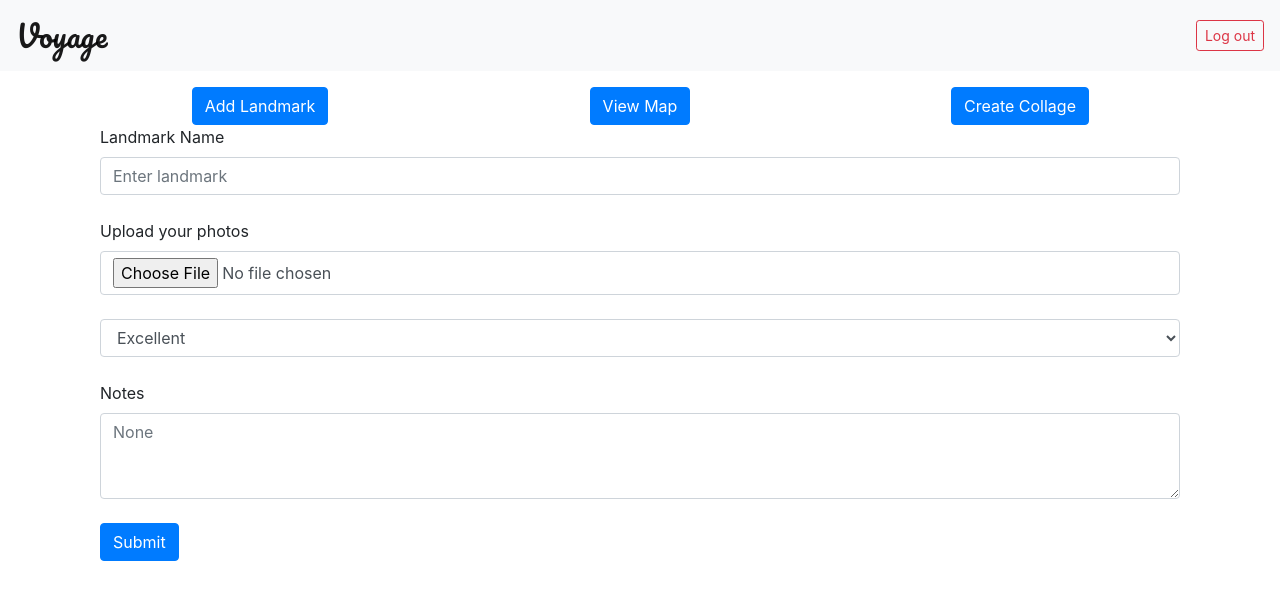
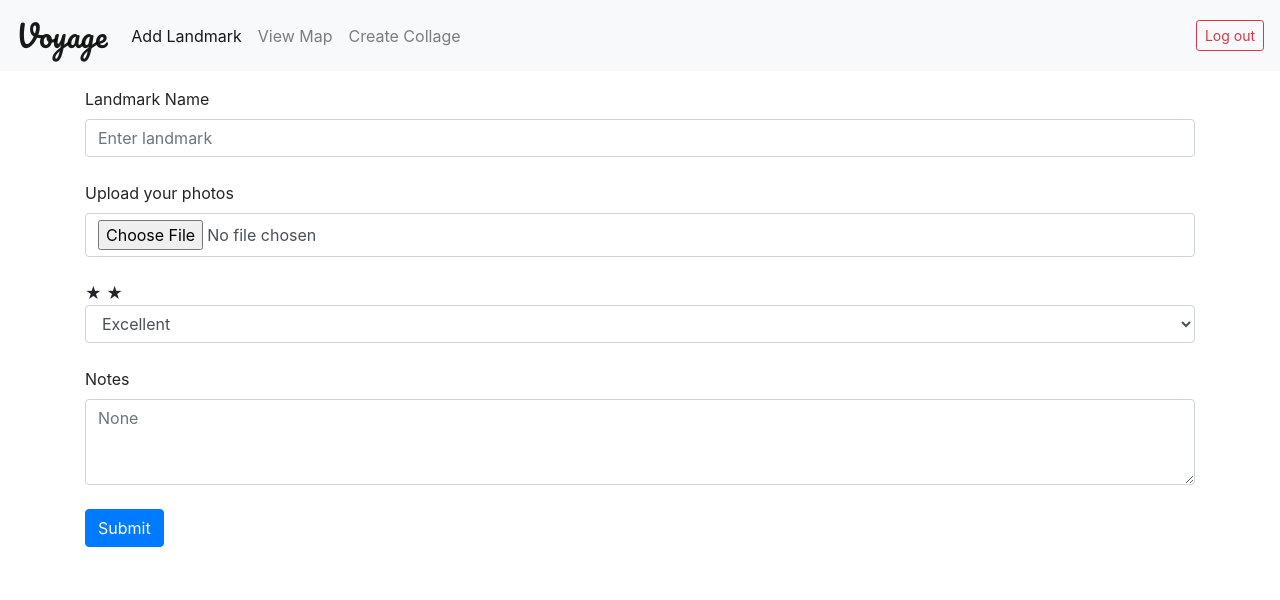
Before and after one commit to hieusydo/Voyage, a Flask app: page /landmark/add/ in a window 1280 px wide. Shown: the top 600 px of the page. Run offline with Flask 2, Linux system fonts and the light colour scheme; the visitor is signed in with stand-in values (Sample User, id 1); parts of the project's set-up code (start-up, migrations or seed data) failed here and were passed over; some libraries are stand-ins or nearby versions.

Commit message:
Updated navbar ui

```diff
--- a/application/static/style/main.css
+++ b/application/static/style/main.css
@@ -43,3 +43,7 @@
     text-decoration: underline;
     color: #007bff;
 }
+
+.navbar {
+    /*font-family: 'Pacifico', cursive;  */
+}
--- a/application/templates/auth/register.html
+++ b/application/templates/auth/register.html
@@ -18,6 +18,10 @@
 </head>
 
 <body>
+  <!-- TITLE BAR COMPONENT -->
+  <nav class="navbar navbar-expand-lg navbar-light bg-light">
+    <a class="navbar-brand" href="/auth/home">Voyage</a>
+  </nav>
 
   <div class="container mt-3">
     <div class="row">
--- a/application/templates/auth/signin.html
+++ b/application/templates/auth/signin.html
@@ -18,6 +18,11 @@
 </head>
 
 <body>
+
+  <!-- TITLE BAR COMPONENT -->
+  <nav class="navbar navbar-expand-lg navbar-light bg-light">
+    <a class="navbar-brand" href="/auth/home">Voyage</a>
+  </nav>
 
   <div class="container mt-3">
     <div class="row">
--- a/application/templates/landmark/add.html
+++ b/application/templates/landmark/add.html
@@ -22,25 +22,21 @@
   <!-- TITLE BAR COMPONENT -->
   <nav class="navbar navbar-expand-lg navbar-light bg-light">
     <a class="navbar-brand" href="/auth/home">Voyage</a>
-
     <div class="collapse navbar-collapse" id="navbarSupportedContent">
+      <ul class="navbar-nav mr-auto">
+        <li class="nav-item active">
+          <a class="nav-link" href="/landmark/add" role="button">Add Landmark</a>
+        </li>
+        <li class="nav-item">
+          <a class="nav-link" href="/map/display" role="button">View Map</a>
+        </li>
+        <li class="nav-item">
+          <a class="nav-link" href="/collage/get" role="button">Create Collage</a>
+        </li>
+      </ul>
       <a class="btn btn-sm btn-outline-danger ml-auto my-sm-0" href="/auth/logout" role="button">Log out</a>
     </div>
   </nav>
-
-  <!-- NAVBAR COMPONENT -->
-  <div class="container mt-3">
-    <div class="row text-center">
-      <div class="col">
-        <a class="btn btn-primary" href="/landmark/add" role="button">Add Landmark</a>
-      </div>
-      <div class="col">
-        <a class="btn btn-primary" href="/map/display" role="button">View Map</a>
-      </div>
-      <div class="col">
-        <a class="btn btn-primary" href="/collage/get" role="button">Create Collage</a>
-      </div>
-    </div>
 
   {% macro render_field(field, placeholder=None) %}
   {% if field.errors %}
@@ -55,7 +51,7 @@
   </div>
   {% endmacro %}
 
-  <div class="container">
+  <div class="container mt-3 mb-3">
     {% with errors = get_flashed_messages(category_filter=["error"]) %}
     {% if errors %}
     <div>
@@ -92,6 +88,7 @@
       </div>
 
       <div class="form-group mb-4">
+        &#x2605; &#x2605;
         {{ render_field(form.lmRating)}}
       </div>
 
```
Also changed, not shown: application/templates/auth/home.html (+17 -7 lines), application/templates/map/view.html (+12 -16 lines). Lines whose indentation alone changed are shown as unchanged.
